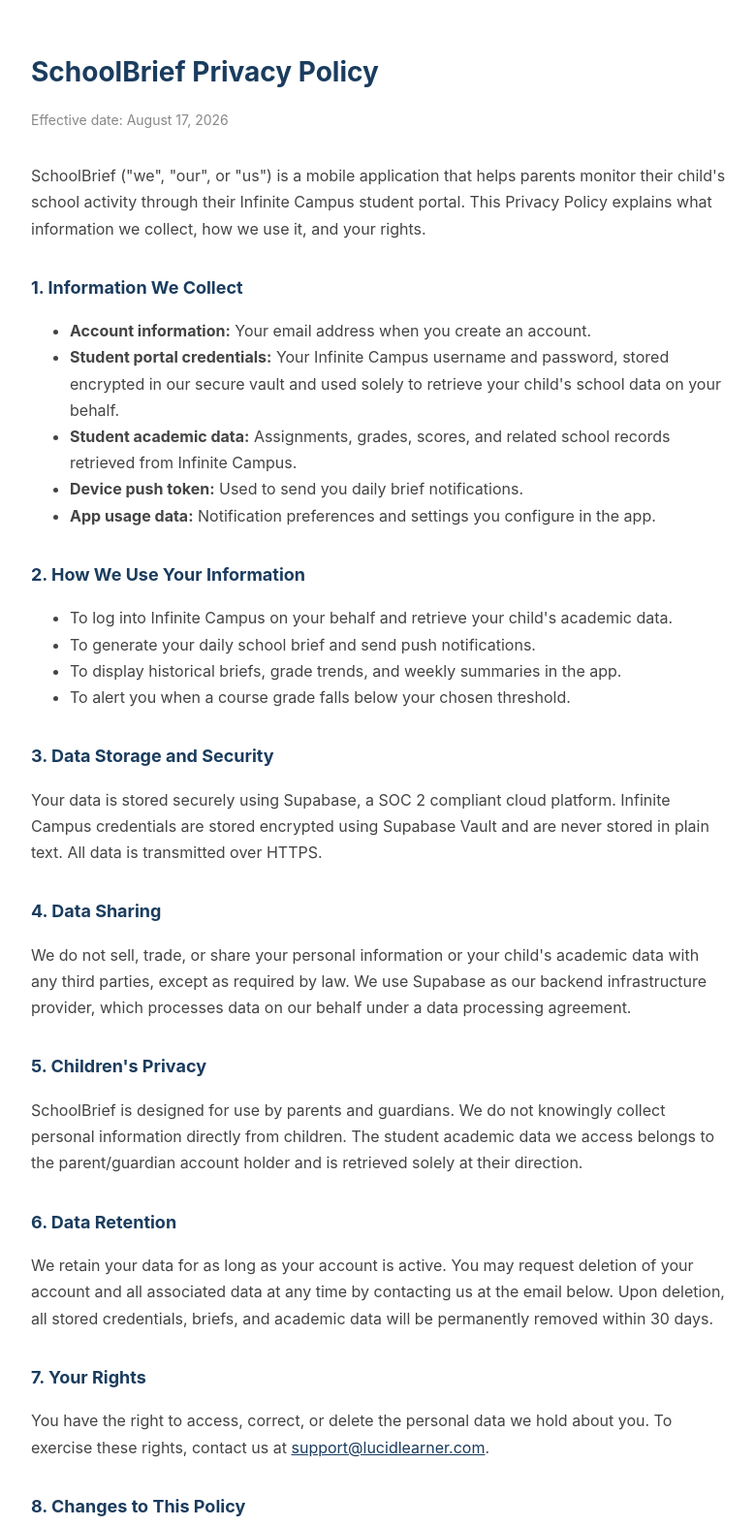
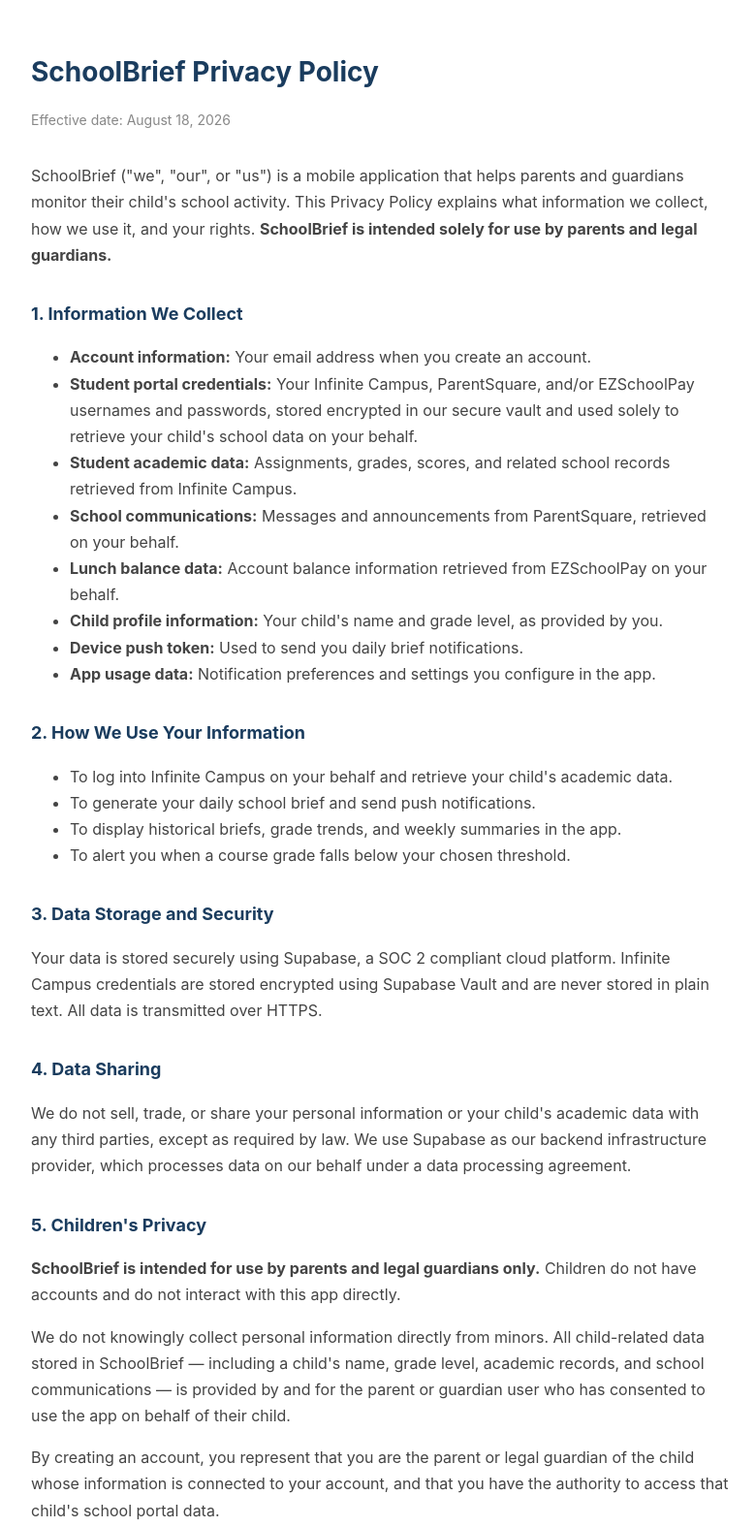
Before and after one commit to PVJ17A/schoolbrief-privacy, a plain HTML site: page index.html in a window 1280 px wide. Shown: the top 1575 px of the page at 97% size, without its empty margins (248-1027 px from the left). Drawn offline with Linux system fonts and the light colour scheme.

Commit message:
Update privacy policy: children's data language, PS/EZSchoolPay, effective date Aug 18 2026

```diff
--- a/index.html
+++ b/index.html
@@ -15,15 +15,18 @@
 </head>
 <body>
   <h1>SchoolBrief Privacy Policy</h1>
-  <p class="date">Effective date: August 17, 2026</p>
+  <p class="date">Effective date: August 18, 2026</p>
 
-  <p>SchoolBrief ("we", "our", or "us") is a mobile application that helps parents monitor their child's school activity through their Infinite Campus student portal. This Privacy Policy explains what information we collect, how we use it, and your rights.</p>
+  <p>SchoolBrief ("we", "our", or "us") is a mobile application that helps parents and guardians monitor their child's school activity. This Privacy Policy explains what information we collect, how we use it, and your rights. <strong>SchoolBrief is intended solely for use by parents and legal guardians.</strong></p>
 
   <h2>1. Information We Collect</h2>
   <ul>
     <li><strong>Account information:</strong> Your email address when you create an account.</li>
-    <li><strong>Student portal credentials:</strong> Your Infinite Campus username and password, stored encrypted in our secure vault and used solely to retrieve your child's school data on your behalf.</li>
+    <li><strong>Student portal credentials:</strong> Your Infinite Campus, ParentSquare, and/or EZSchoolPay usernames and passwords, stored encrypted in our secure vault and used solely to retrieve your child's school data on your behalf.</li>
     <li><strong>Student academic data:</strong> Assignments, grades, scores, and related school records retrieved from Infinite Campus.</li>
+    <li><strong>School communications:</strong> Messages and announcements from ParentSquare, retrieved on your behalf.</li>
+    <li><strong>Lunch balance data:</strong> Account balance information retrieved from EZSchoolPay on your behalf.</li>
+    <li><strong>Child profile information:</strong> Your child's name and grade level, as provided by you.</li>
     <li><strong>Device push token:</strong> Used to send you daily brief notifications.</li>
     <li><strong>App usage data:</strong> Notification preferences and settings you configure in the app.</li>
   </ul>
@@ -43,7 +46,10 @@
   <p>We do not sell, trade, or share your personal information or your child's academic data with any third parties, except as required by law. We use Supabase as our backend infrastructure provider, which processes data on our behalf under a data processing agreement.</p>
 
   <h2>5. Children's Privacy</h2>
-  <p>SchoolBrief is designed for use by parents and guardians. We do not knowingly collect personal information directly from children. The student academic data we access belongs to the parent/guardian account holder and is retrieved solely at their direction.</p>
+  <p><strong>SchoolBrief is intended for use by parents and legal guardians only.</strong> Children do not have accounts and do not interact with this app directly.</p>
+  <p>We do not knowingly collect personal information directly from minors. All child-related data stored in SchoolBrief — including a child's name, grade level, academic records, and school communications — is provided by and for the parent or guardian user who has consented to use the app on behalf of their child.</p>
+  <p>By creating an account, you represent that you are the parent or legal guardian of the child whose information is connected to your account, and that you have the authority to access that child's school portal data.</p>
+  <p>If you believe we have inadvertently collected information from a minor without appropriate parental consent, please contact us immediately at <a href="mailto:support@lucidlearner.com">support@lucidlearner.com</a> and we will promptly delete it.</p>
 
   <h2>6. Data Retention</h2>
   <p>We retain your data for as long as your account is active. You may request deletion of your account and all associated data at any time by contacting us at the email below. Upon deletion, all stored credentials, briefs, and academic data will be permanently removed within 30 days.</p>
```
